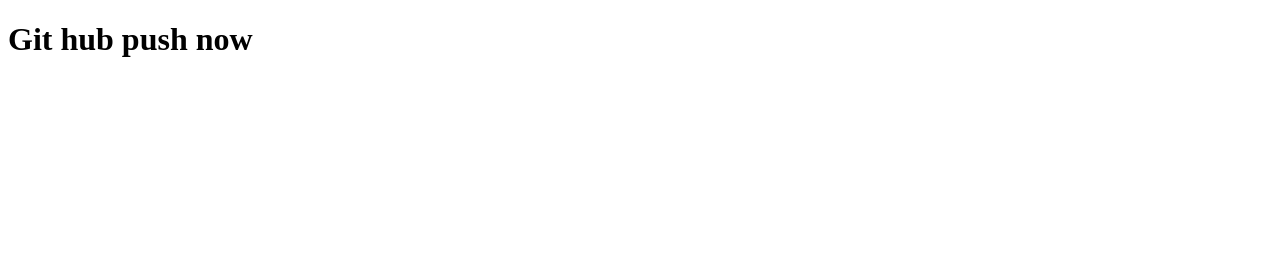
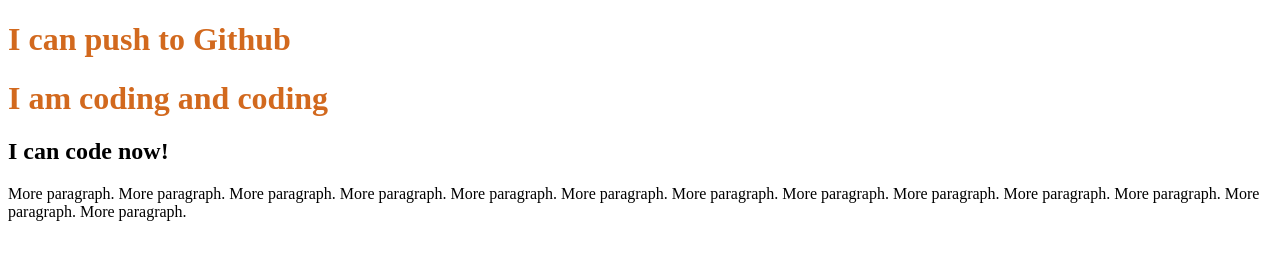
Before and after one commit to learningbangladesh/my-second-repo, a plain HTML site: page index.html in a window 1280 px wide. Drawn offline with Linux system fonts and the light colour scheme.

Commit message:
styles added

```diff
--- a/index.html
+++ b/index.html
@@ -5,10 +5,14 @@
     <meta http-equiv="X-UA-Compatible" content="IE=edge">
     <meta name="viewport" content="width=device-width, initial-scale=1.0">
     <title>My Second Github Repo</title>
+<link rel="stylesheet" href="style.css">
 </head>
 <body>
 
-    <h1>Git hub push now</h1>
+    <h1>I can push to Github</h1>
+    <h1>I am coding and coding</h1>
+    <h2>I can code now!</h2>
 
+    <p>More paragraph. More paragraph. More paragraph. More paragraph. More paragraph. More paragraph. More paragraph. More paragraph. More paragraph. More paragraph. More paragraph. More paragraph. More paragraph. </p>
 </body>
 </html>
--- /dev/null
+++ b/style.css
@@ -0,0 +1,3 @@
+h1{
+color: chocolate;
+}
```
